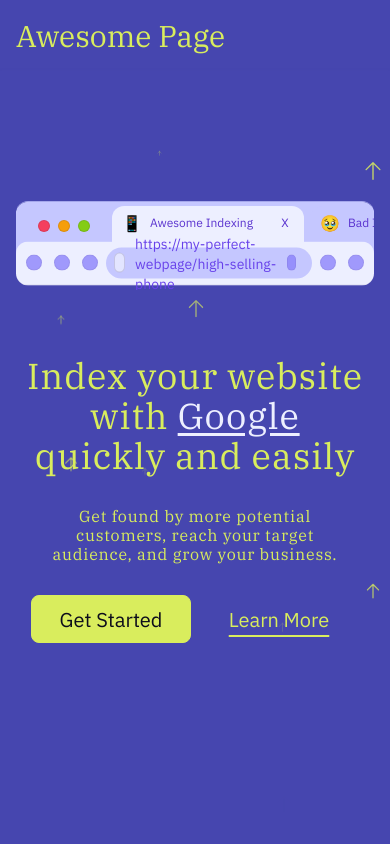
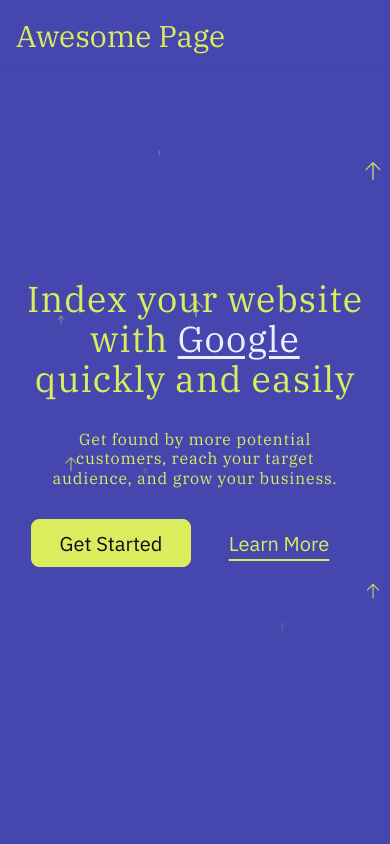
Before and after one commit to okanay/ga-backend-oa-client, a React (Vite) app: page / in a window 390 px wide. Shown: the top 844 px of the page. Built offline with nearby package versions, Linux system fonts and the light colour scheme.

Commit message:
features - 15

```diff
--- a/src/components/main/index/hero-section/browser/index.tsx
+++ b/src/components/main/index/hero-section/browser/index.tsx
@@ -4,7 +4,7 @@
 
 export const Browser = () => {
   return (
-    <div className="flex w-full flex-col justify-start rounded-b-xl">
+    <div className="hidden w-full flex-col justify-start rounded-b-xl sm:flex">
       <div className="relative flex w-full flex-col justify-start overflow-hidden rounded-b-xl rounded-t-xl border-t border-flower-200/75">
         <div className="flex h-[2.75rem] w-full items-center justify-start rounded-b-xl rounded-t-xl bg-flower-50 pr-1 pt-1">
           <SafeBackground />
```
